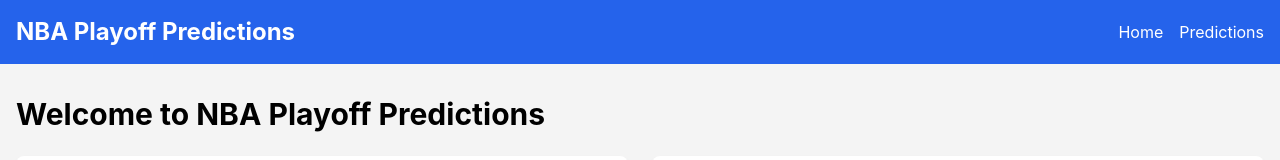
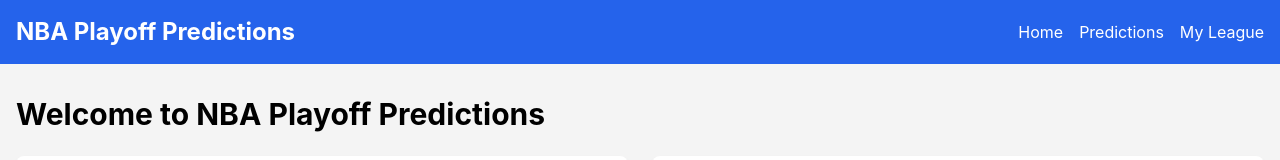
Before and after one commit to itamaraloni/NBA-Playoffs-Brackets-App-Client, a React (Create React App) app: page / in a window 1280 px wide. Shown: the top 160 px of the page. Built offline with nearby package versions, Linux system fonts and the light colour scheme.

Commit message:
Edited App.js to consist new LeaguePage as a new tab and a route option

```diff
--- a/src/App.js
+++ b/src/App.js
@@ -2,6 +2,7 @@ import React from 'react';
 import { BrowserRouter as Router, Routes, Route, Link } from 'react-router-dom';
 import Dashboard from './pages/Dashboard';
 import RoundPredictions from './pages/RoundPredictions';
+import LeaguePage from './pages/LeaguePage';
 
 function App() {
   return (
@@ -13,6 +14,7 @@ function App() {
             <div className="space-x-4">
               <Link to="/" className="text-white hover:text-blue-200">Home</Link>
               <Link to="/predictions" className="text-white hover:text-blue-200">Predictions</Link>
+              <Link to="/league" className="text-white hover:text-blue-200">My League</Link>
             </div>
           </div>
         </nav>
@@ -21,6 +23,7 @@ function App() {
           <Routes>
             <Route path="/" element={<Dashboard />} />
             <Route path="/predictions" element={<RoundPredictions />} />
+            <Route path="/league" element={<LeaguePage />} />
           </Routes>
         </div>
       </div>
```
